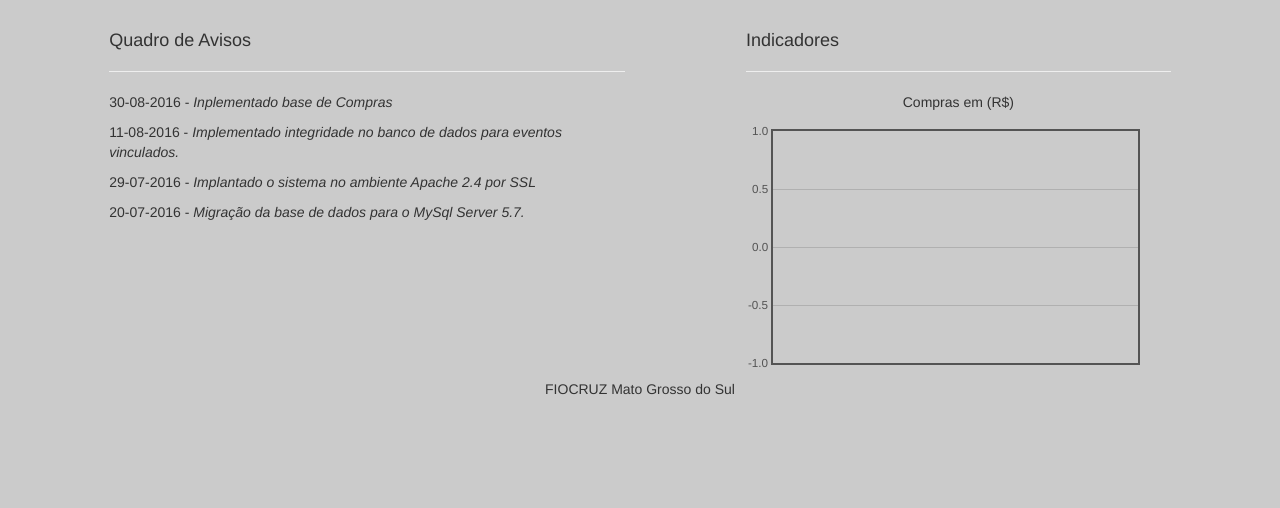
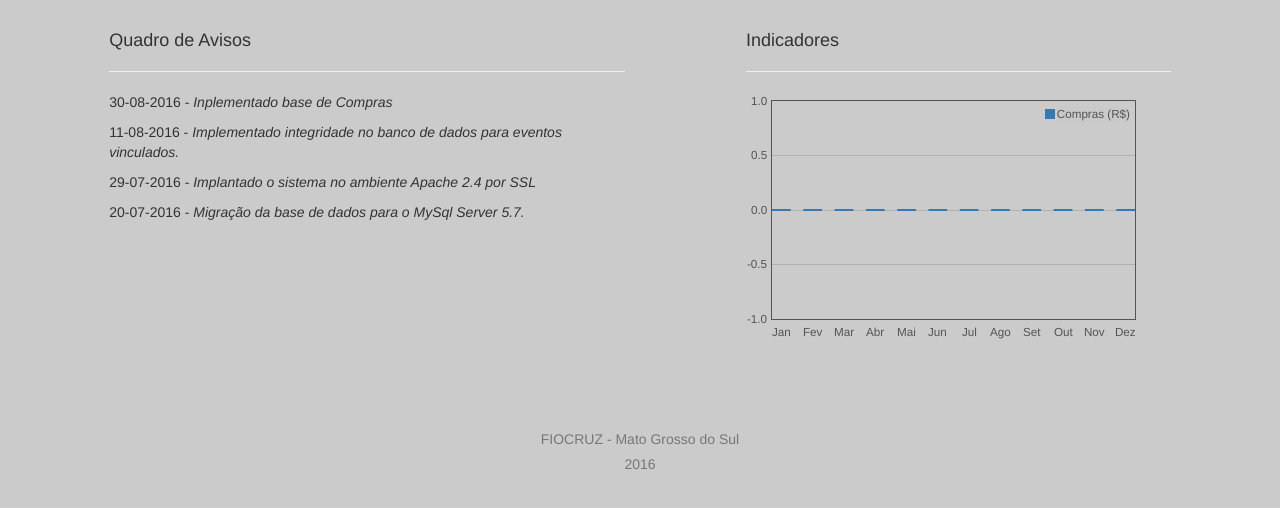
Before and after one commit to c-zare/fiocruz, a Django app: page /usuario/home/ in a window 1280 px wide. Shown: the part 52-560 px from the top of the page. Run offline with Django 3.2, Linux system fonts and the light colour scheme; a user stored in the database is signed in; data comes from the database, SQL or seed files in the repository; data that the repository does not hold is empty; some libraries are stand-ins or nearby versions.

Commit message:
Graficos, ajuste sem vetor na listas

```diff
--- a/core/static/css/login.css
+++ b/core/static/css/login.css
@@ -7,7 +7,7 @@
         color: #ffffff;
       }
       html, body {
-        background: url("/static/images/background.jpg") no-repeat center top fixed;
+       /* background: url("/static/images/background.jpg") no-repeat center top fixed;*/
         -webkit-background-size: cover;
         -moz-background-size: cover;
         -o-background-size: cover;
--- a/core/templates/footer.html
+++ b/core/templates/footer.html
@@ -2,7 +2,9 @@
   <div class='row'>
   	<div class='col-sm-2'></div>
 	   	<div class='col-sm-8'>
-		        <h5 class='text-center'>FIOCRUZ Mato Grosso do Sul</h5>
+	   			<br><br><br><br>
+	   			<h5 class='text-center text-muted'>FIOCRUZ - Mato Grosso do Sul</h5>
+	   			<h5 class='text-center text-muted'>2016</h5>
   		</div>
 	<div class='col-sm-2'></div>
 </div>
--- a/core/templates/home.html
+++ b/core/templates/home.html
@@ -26,7 +26,6 @@
 	<div class="col-sm-1">
 	</div>
 	<div class="col-sm-5">
-	  <p class="text-center">Compras em (R$)</p>
 	  <div id="barras" style="width:400px;height:250px"></div>
 	</div>
 </div>
@@ -38,22 +37,29 @@
 
 	$(function() {
 
-		var data = [ 	["Jan", {{jan.custo__sum}} ],
-						["Fev", {{fev.custo__sum}} ],
-						["Mar", {{mar.custo__sum}} ],
-						["Abr", {{abr.custo__sum}} ],
-						["Mai", {{mai.custo__sum}} ],
-						["Jun", {{jun.custo__sum}} ],
-						["Jul", {{jul.custo__sum}} ],
-						["Ago", {{ago.custo__sum}} ],
-						["Set", {{set.custo__sum}} ],
-						["Out", {{out.custo__sum}} ],
-						["Nov", {{nov.custo__sum}} ],
-						["Dez", {{dez.custo__sum}} ] ];
+		var data = [ 	["Jan", {% if jan.custo__sum %} {{jan.custo__sum}} {% else %} 0 {% endif %} ],
+						["Fev", {% if fev.custo__sum %} {{fev.custo__sum}} {% else %} 0 {% endif %} ],
+						["Mar", {% if mar.custo__sum %} {{mar.custo__sum}} {% else %} 0 {% endif %} ],
+						["Abr", {% if abr.custo__sum %} {{abr.custo__sum}} {% else %} 0 {% endif %} ],
+						["Mai", {% if mai.custo__sum %} {{mai.custo__sum}} {% else %} 0 {% endif %} ],
+						["Jun", {% if jun.custo__sum %} {{jun.custo__sum}} {% else %} 0 {% endif %} ],
+						["Jul", {% if jul.custo__sum %} {{jul.custo__sum}} {% else %} 0 {% endif %} ],
+						["Ago", {% if ago.custo__sum %} {{ago.custo__sum}} {% else %} 0 {% endif %} ],
+						["Set", {% if set.custo__sum %} {{set.custo__sum}} {% else %} 0 {% endif %} ],
+						["Out", {% if out.custo__sum %} {{out.custo__sum}} {% else %} 0 {% endif %} ],
+						["Nov", {% if nov.custo__sum %} {{nov.custo__sum}} {% else %} 0 {% endif %} ],
+						["Dez", {% if dez.custo__sum %} {{dez.custo__sum}} {% else %} 0 {% endif %} ] ];
 
-		$.plot("#barras", [ data ], {
+		var options = {
+			grid: {
+				borderWidth: 1,
+			},
+			legend: {
+				backgroundColor: "#cbcbcb"
+			},
 			series: {
-				//label: " Compras (R$)",
+				label: " Compras (R$)",
+				color: "#337ab7",
 				bars: {
 					show: true,
 					barWidth: 0.6,
@@ -63,8 +69,10 @@
 			xaxis: {
 				mode: "categories",
 				tickLength: 0
-			}
-		});
+			},
+		};
+
+		$.plot("#barras", [ data ], options );
 
 		// Add the Flot version string to the footer
 		//$("#footer").prepend("Flot " + $.plot.version + " &ndash; ");
@@ -85,8 +93,38 @@
 		//    shadowSize: number
 		//    highlightColor: color or number
 		//}
+		//legend: {
+	    //show: boolean
+	    //labelFormatter: null or (fn: string, series object -> string)
+	    //labelBoxBorderColor: color
+	    //noColumns: number
+	    //position: "ne" or "nw" or "se" or "sw"
+	    //margin: number of pixels or [x margin, y margin]
+	    //backgroundColor: null or color
+	    //backgroundOpacity: number between 0 and 1
+	    //container: null or jQuery object/DOM element/jQuery expression
+	    //sorted: null/false, true, "ascending", "descending", "reverse", or a comparator
+		//}
+		//grid: {
+	    //show: boolean
+	    //aboveData: boolean
+	    //color: color
+	    //backgroundColor: color/gradient or null
+	    //margin: number or margin object
+	    //labelMargin: number
+	    //axisMargin: number
+	    //markings: array of markings or (fn: axes -> array of markings)
+	    //borderWidth: number or object with "top", "right", "bottom" and "left" properties with different widths
+	    //borderColor: color or null or object with "top", "right", "bottom" and "left" properties with different colors
+	    //minBorderMargin: number or null
+	    //clickable: boolean
+	    //hoverable: boolean
+	    //autoHighlight: boolean
+	    //mouseActiveRadius: number
+		//}
+
 
 	});
 
-	</script>
+</script>
 {% endblock %}
--- a/core/templates/login.html
+++ b/core/templates/login.html
@@ -11,7 +11,7 @@
 	<link rel='stylesheet' href='/static/css/login.css'>
 
 </head>
-<body>
+<body style="background-color:#cbcbcb">
 <div class="container">
     <div class="content">
       <div class="row">
@@ -45,6 +45,9 @@
       </div>
     </div>
 </div> <!-- /container -->
+{% block footer %}
+	{% include 'footer_login.html' %}
+{% endblock %}
 <div>
 	<script src="/static/js/jquery.min.2.2.4.js"></script>
 	<script src='/static/js/bootstrap.min.js'></script>
--- a/core/views.py
+++ b/core/views.py
@@ -10,26 +10,22 @@ from compra.models import Compra,ItemCompra
 @login_required
 def home(request):
 	meses = []							# Geração dos saldos de compras
-	for indice in range(12):
+	for indice in range(13):
 		queryset = ItemCompra.objects.filter(criado__month=indice).filter(criado__year=2016)
 		queryset = queryset.aggregate(Sum('custo'))
-		if queryset == {'custo__sum': None}:
-			meses.append(0)
-		else:
-			meses.append(queryset)
-		print(queryset)
-	context = { 'jan':meses[0],
-				'fev':meses[1],
-				'mar':meses[2],
-				'abr':meses[3],
-				'mai':meses[4],
-				'jun':meses[5],
-				'jul':meses[6],
-				'ago':meses[7],
-				'set':meses[8],
-				'out':meses[9],
-				'nov':meses[10],
-				'dez':meses[11]}
+		meses.append(queryset)
+	context = { 'jan':meses[1],
+				'fev':meses[2],
+				'mar':meses[3],
+				'abr':meses[4],
+				'mai':meses[5],
+				'jun':meses[6],
+				'jul':meses[7],
+				'ago':meses[8],
+				'set':meses[9],
+				'out':meses[10],
+				'nov':meses[11],
+				'dez':meses[12]}
 	return render(request,'home.html', context)
 
 @login_required
```
Also changed, not shown: 1 other file.
